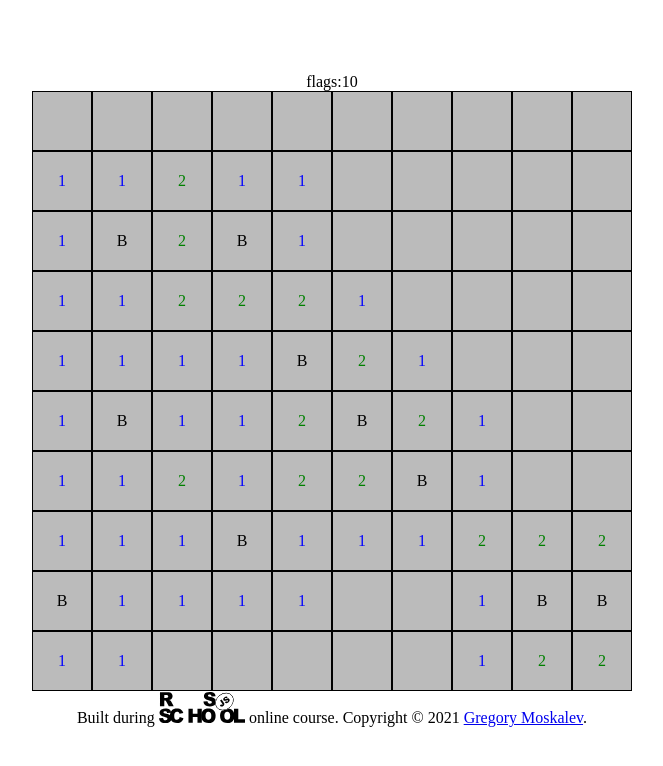
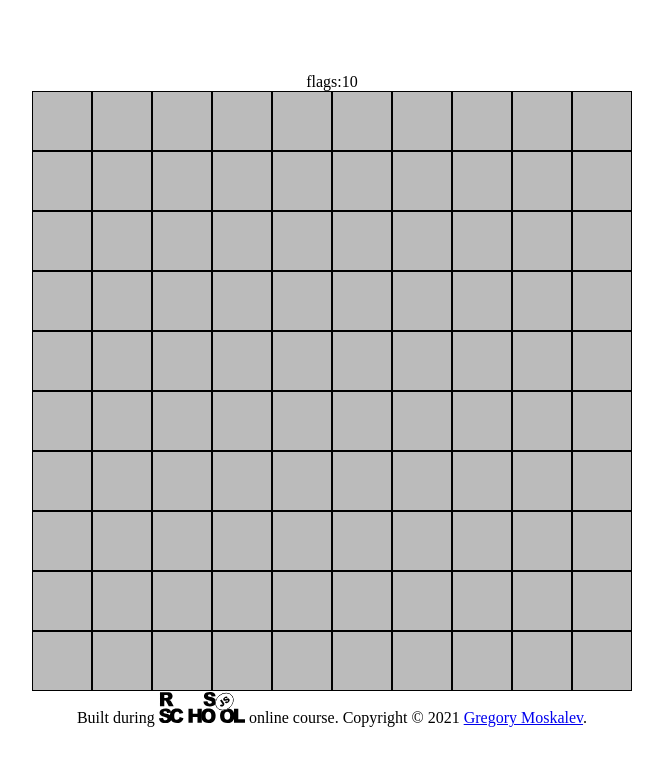
Before and after one commit to GregoryMoskalev/react-game, a React (Create React App) app in the folder react-game/: page / in a window 1280 px wide. Shown: the top 766 px of the page, without its empty margins (308-971 px from the left). Built offline with nearby package versions, Linux system fonts and the light colour scheme.

Commit message:
feat: hide closed tiles

```diff
--- a/react-game/src/components/Cell/Cell.tsx
+++ b/react-game/src/components/Cell/Cell.tsx
@@ -25,7 +25,12 @@ const Cell: React.FC<CellProps> = (props) => {
     classList += 'blue';
   }
   return (
-    <div className={classList} onClick={props.handleClick} onContextMenu={props.handleContextMenu}>
+    <div
+      style={{ color: props.cell.open ? '' : 'transparent' }}
+      className={classList}
+      onClick={props.handleClick}
+      onContextMenu={props.handleContextMenu}
+    >
       {props.cell.value ? `${props.cell.value}` : ''}
     </div>
   );
```
